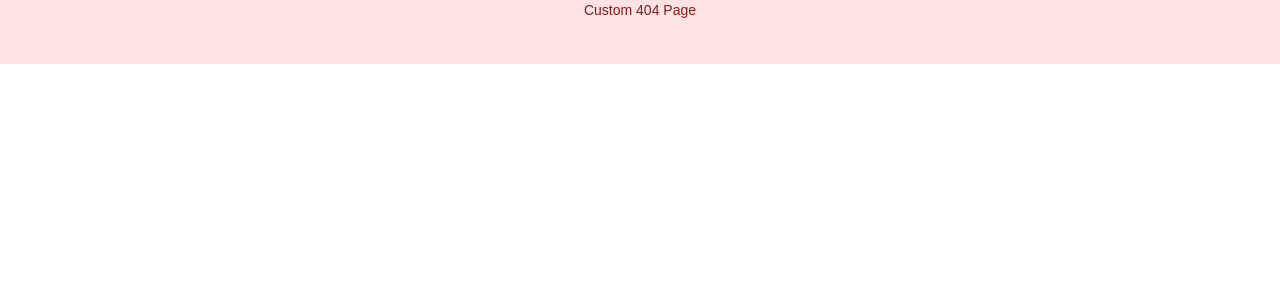
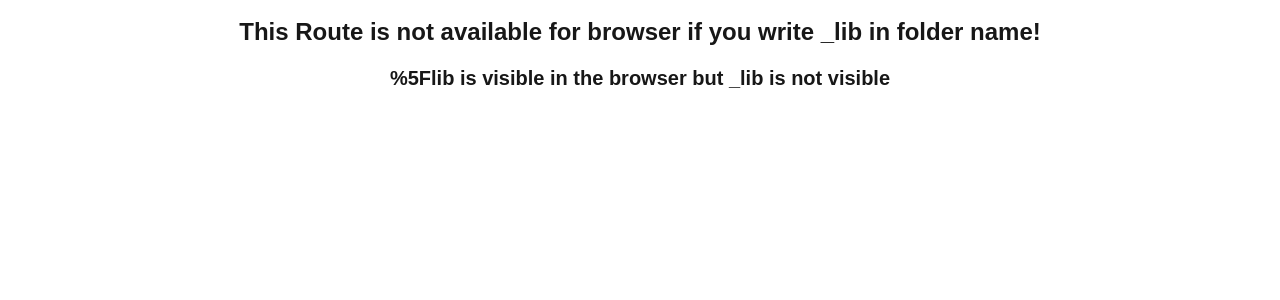
Before and after one commit to baharkeshavarz/mini-digi, a Next.js app: page /%5Flib in a window 1280 px wide. Before the commit this address had no page. Shown: the top 300 px of the page. Built offline with nearby package versions, Linux system fonts and the light colour scheme.

Commit message:
feat: add private folder to structure

```diff
--- /dev/null
+++ b/app/%5Flib/page.tsx
@@ -0,0 +1,17 @@
+import React from "react";
+
+const page = () => {
+  return (
+    <div className="text-center">
+      <p className="text-2xl font-bold pt-4">
+        This Route is not available for browser if you write _lib in folder
+        name!
+      </p>
+      <p className="text-xl font-bold pt-4">
+        %5Flib is visible in the browser but _lib is not visible
+      </p>
+    </div>
+  );
+};
+
+export default page;
```
